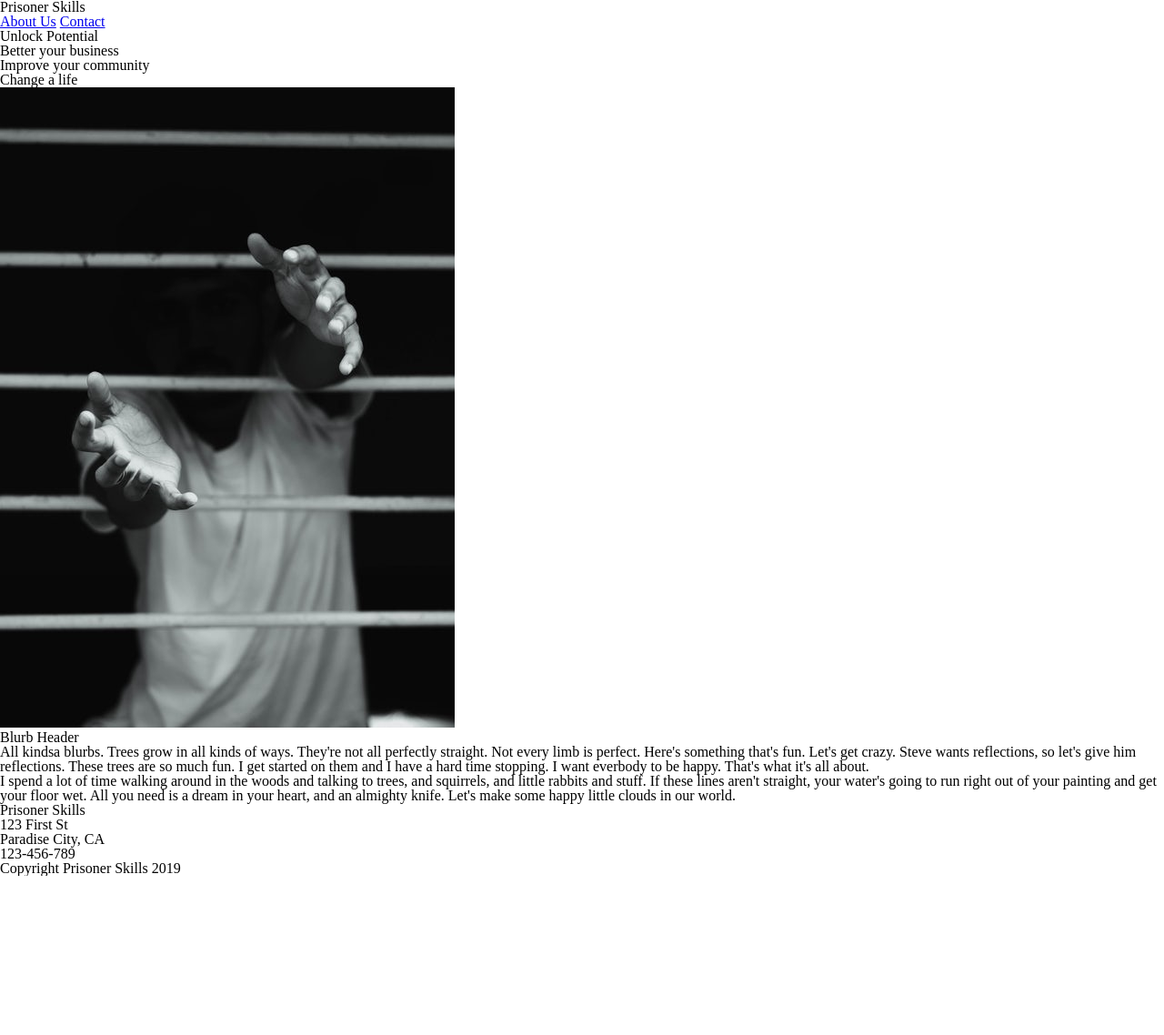
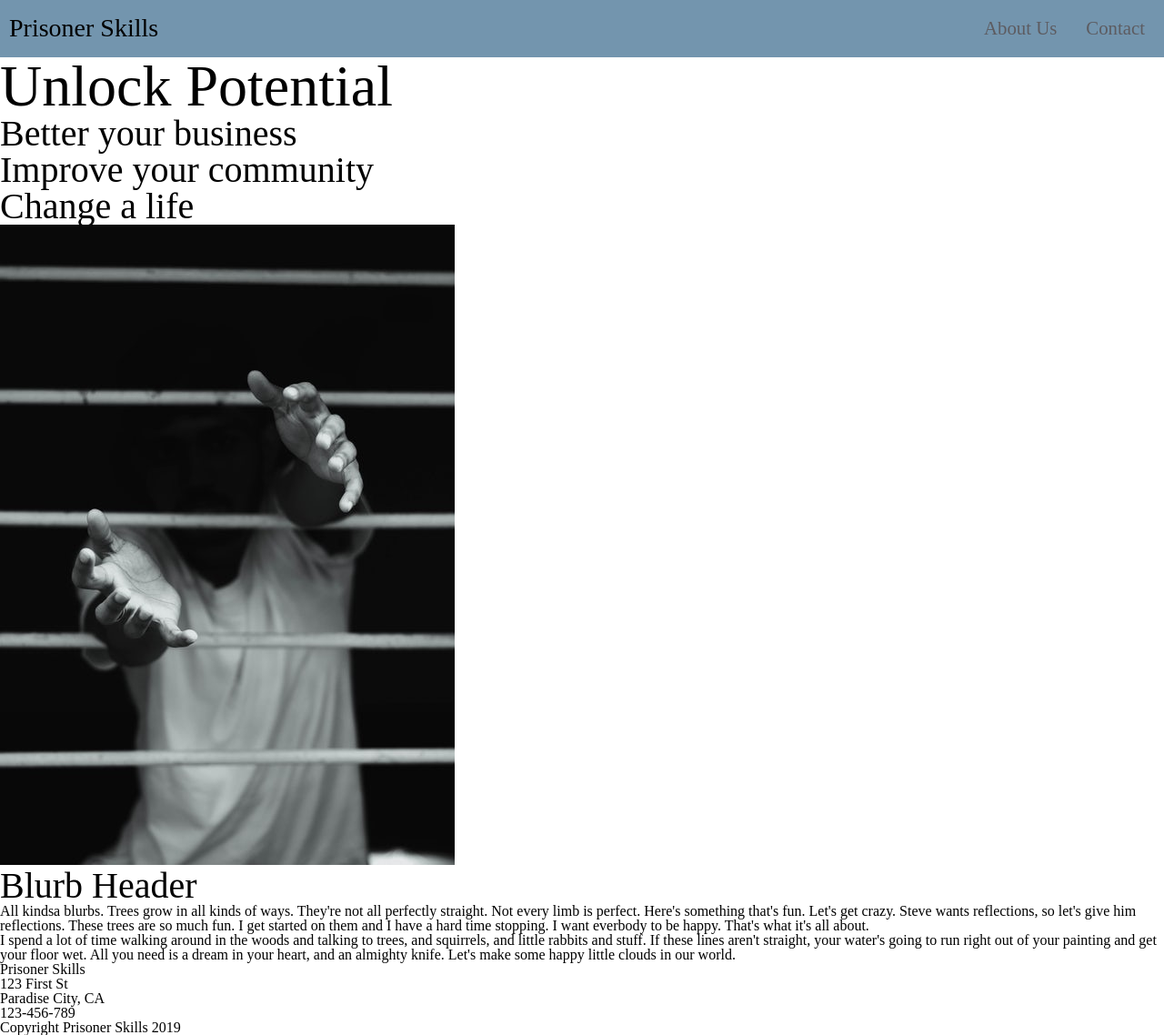
Before and after one commit to buildweek-prisonerskills/User-Interface, a PHP site: page /prisonerskills.html in a window 1280 px wide. Shown: the whole page at 91% size. Before the commit the page ends 963 px from the top, so only its background shows below. Run offline with PHP 8.4, Linux system fonts and the light colour scheme.

Commit message:
Nav working, moving to style main CTA/headline area

```diff
--- a/css/index.css
+++ b/css/index.css
@@ -126,3 +126,41 @@ table {
   border-collapse: collapse;
   border-spacing: 0;
 }
+h1 {
+  font-size: 4rem;
+}
+h3 {
+  font-size: 2.5rem;
+}
+h4 {
+  font-size: 1.75rem;
+}
+header {
+  padding: 5px;
+  background-color: #7395ae;
+  display: flex;
+  justify-content: space-between;
+}
+header .logo {
+  width: 30%;
+  margin-left: 5px;
+  display: flex;
+  align-items: center;
+}
+header nav {
+  width: 68%;
+  display: flex;
+  justify-content: flex-end;
+  align-items: center;
+}
+header nav a {
+  color: #5D5c61;
+  margin: 1rem;
+  text-decoration: none;
+  font-size: 1.3rem;
+}
+a:hover {
+  color: white;
+  font-weight: bold;
+  text-decoration: overline;
+}
--- a/less/global.less
+++ b/less/global.less
@@ -0,0 +1,11 @@
+h1 {
+    font-size: 4rem;
+}
+
+h3 {
+    font-size: 2.5rem;
+}
+
+h4 {
+    font-size: 1.75rem;
+}
--- a/less/navigation.less
+++ b/less/navigation.less
@@ -0,0 +1,33 @@
+header {
+    padding: 5px;
+
+    background-color: @nav-background;
+    display: flex;
+    justify-content: space-between;
+    .logo {
+        width: 30%;
+        margin-left: 5px;
+        display: flex;
+        align-items: center;
+    }
+    nav {
+
+        width: 68%;
+        display: flex;
+        justify-content: flex-end;
+        align-items: center;
+        a {
+            color: @navigation-text;
+            margin: 1rem;
+            text-decoration: none;
+            font-size: 1.3rem;
+
+        }
+    }
+}
+
+a:hover {
+    color: white;
+    font-weight: bold;
+    text-decoration: overline;
+}
--- a/less/variables.less
+++ b/less/variables.less
@@ -0,0 +1,10 @@
+
+@font-color: #557a95;
+@nav-background:  #7395ae;
+@navigation-text: #5D5c61;
+@footer-bg: #379683;
+
+
+
+// Media Queries
+@mobile: ~'(max-width: 500px)';
--- a/prisonerskills.html
+++ b/prisonerskills.html
@@ -12,10 +12,8 @@
             <h4>Prisoner Skills</h4>
         </div>
         <nav>
-            <div class="nav-item">
                <a href="#">About Us</a>
                <a href="#">Contact</a>
-            </div>
         </nav>
 
     </header>
```
